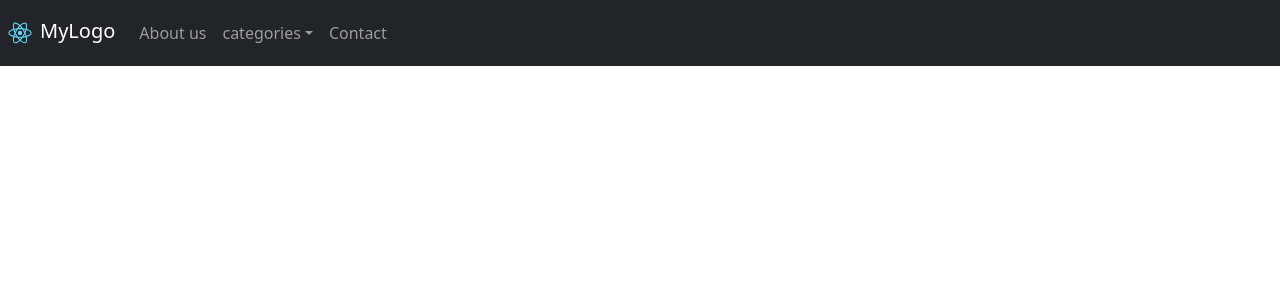
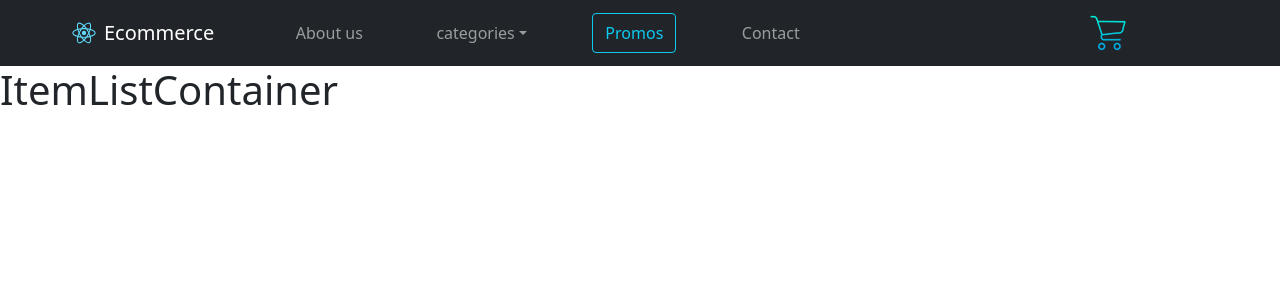
Before and after one commit to lorenagayoso/react, a React (Create React App) app: page / in a window 1280 px wide. Shown: the top 300 px of the page. Built offline with nearby package versions, Linux system fonts and the light colour scheme.

Commit message:
cart widget

```diff
--- a/src/App.css
+++ b/src/App.css
@@ -36,3 +36,31 @@
     transform: rotate(360deg);
   }
 }
+
+button.navbar-toggler{
+margin-right: 5%;
+}
+
+.navbar-brand{
+display: flex;
+width: auto;
+align-items: center;
+margin-left: 5%;
+}
+
+div#cart{
+margin-right: 5%;
+margin-left: 5%;
+display: flex;
+width: 10%;
+justify-content: flex-start;}
+
+.navbar-nav{
+display: flex;
+justify-content: space-evenly;
+width: 80%;
+}
+
+.navbar-collapse.show .navbar-nav{
+margin-left: 5%;
+}
--- a/src/App.js
+++ b/src/App.js
@@ -3,11 +3,13 @@ import React from 'react'
 import './App.css';
 import 'bootstrap/dist/css/bootstrap.css'
 import Navigation from './components/NavBar.js'
+import ItemListContainer from './components/ItemListContainer.js'
 
 function App() {
   return (
   <React.Fragment className="App">
-  <Navigation/>
+  <Navigation cat1="Men" cat2="Women" cat3="Children"/>
+  <ItemListContainer/>
   </React.Fragment>
   );
 }
--- /dev/null
+++ b/src/components/ItemListContainer.js
@@ -0,0 +1,9 @@
+import React from 'react'
+
+function ItemListContainer() {
+  return (
+    <h1> ItemListContainer </h1>
+  );
+}
+
+export default ItemListContainer;
--- a/src/components/NavBar.js
+++ b/src/components/NavBar.js
@@ -1,27 +1,36 @@
-import logo from '../logo.svg';
+import logo from '../logo.svg'
+import '../App.css';
+import cart from './cart_icon.png'
+import React from 'react'
 import 'bootstrap/dist/css/bootstrap.css'
 import { Nav , Navbar , NavDropdown } from 'react-bootstrap'
 
-function Navigation() {
+function Navigation(props) {
+  const {cat1:category_1, cat2:category_2 , cat3: category_3} = props
   return (
-    <div className="App">
+    <div className="navClass">
+
     <Navbar bg="dark" variant="dark" sticky="top" expand="sm" collapseOnSelect>
     <Navbar.Brand>
     <img src={logo} width="40px" height="40px" />
-    MyLogo
+    Ecommerce
     </Navbar.Brand>
     <Navbar.Toggle/>
     <Navbar.Collapse>
     <Nav>
     <Nav.Link href="about-us">About us</Nav.Link>
     <NavDropdown title="categories">
-    <NavDropdown.Item href="categories/men">Men</NavDropdown.Item>
-    <NavDropdown.Item href="categories/women">Women</NavDropdown.Item>
-    <NavDropdown.Item href="categories/children">Children</NavDropdown.Item>
+    <NavDropdown.Item href="categories/men">{category_1}</NavDropdown.Item>
+    <NavDropdown.Item href="categories/women">{category_2}</NavDropdown.Item>
+    <NavDropdown.Item href="categories/children">{category_3}</NavDropdown.Item>
     </NavDropdown>
+    <button class="btn btn-outline-info my-2 my-sm-0">Promos</button>
     <Nav.Link href="contact">Contact</Nav.Link>
     </Nav>
     </Navbar.Collapse>
+    <div id="cart">
+    <img src={cart} width="40px" height="40px"/>
+    </div>
     </Navbar>
     </div>
   );
```
Also changed, not shown: src/components/cart_icon.png (added).
